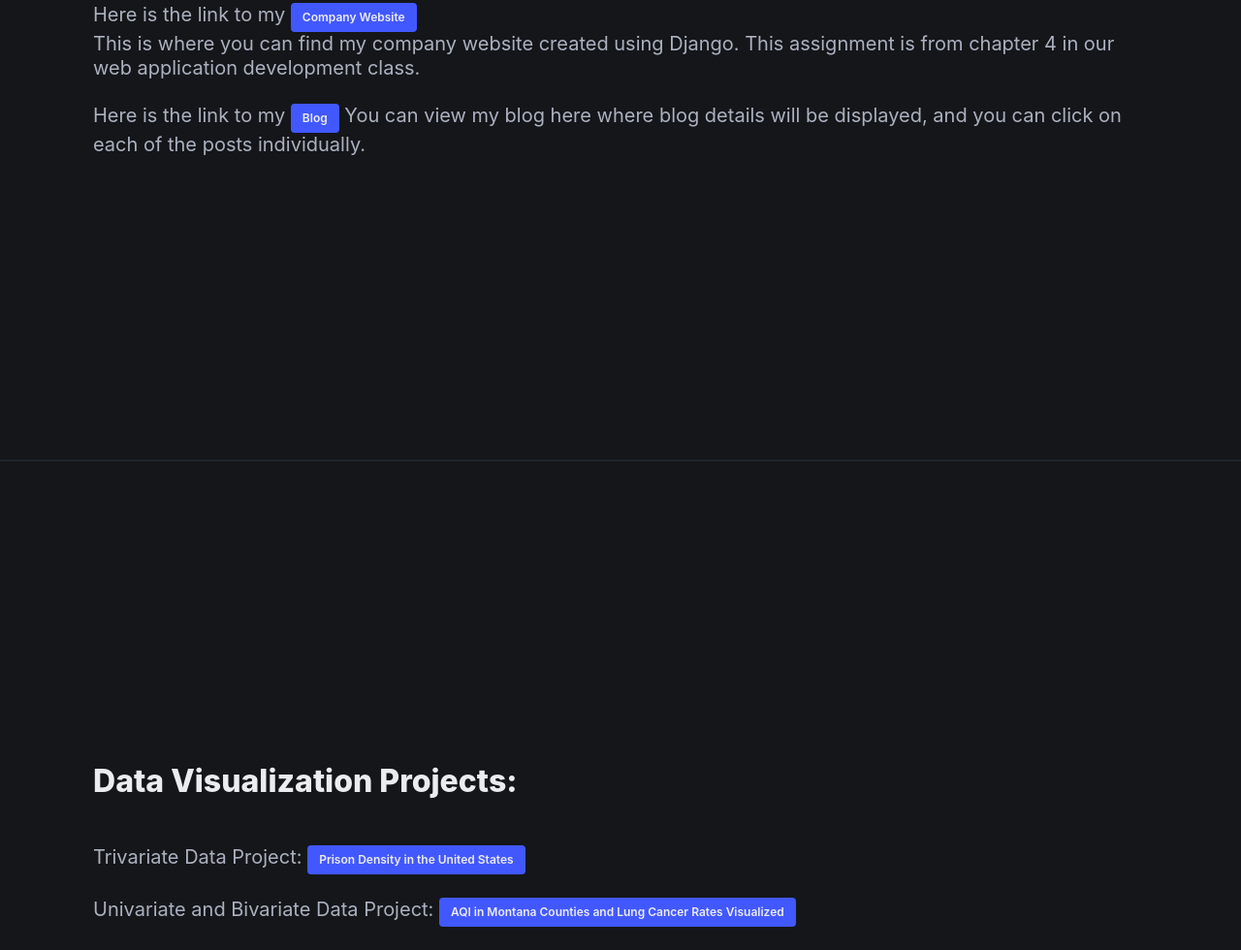
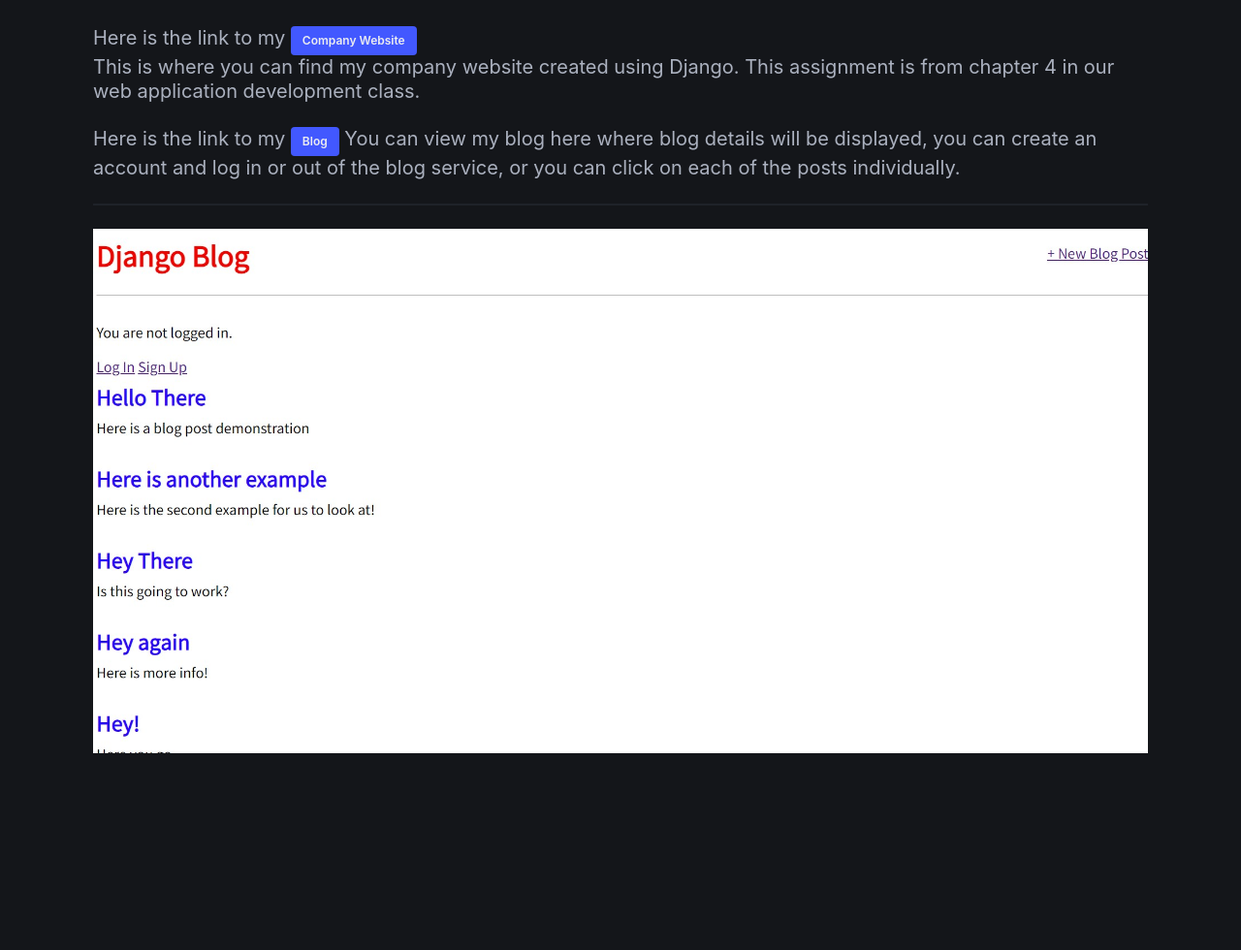
Before and after one commit to haidencramer/haidencramer, a plain HTML site: page pages/projects.html in a window 1280 px wide. Shown: the part 369-1349 px from the top of the page at 97% size. Drawn offline with Linux system fonts and the light colour scheme.

Commit message:
Updated Site
Updates such as breaks and re formatting

```diff
--- a/pages/projects.html
+++ b/pages/projects.html
@@ -77,7 +77,7 @@
           </nav>
 
 
-          <brS>
+          <br>
 
           <section class="section is-large">
             <h1 class="title">Web Application Development Projects: </h1>
@@ -90,8 +90,10 @@
             </h2>
 
             <h2 class="subtitle">
-              Here is the link to my  <button class="button is-link is-small"> <a href="https://github.com/haidencramer/blog" target="_blank"> <strong class="">Blog</strong></a></button> You can view my blog here where blog details will be displayed, and you can click on each of
+              Here is the link to my  <button class="button is-link is-small"> <a href="https://github.com/haidencramer/blog" target="_blank"> <strong class="">Blog</strong></a></button> You can view my blog here where blog details will be displayed, you can create an account and log in or out of the blog service, or you can click on each of
               the posts individually.
+              <hr>
+              <img src="../images/blogScreenshot.jpg">
 
             </h2>
 
```
Also changed, not shown: pages/experience.html (+1 -0 lines), pages/submit.html (+2 -0 lines), images/blogScreenshot.jpg (added).
